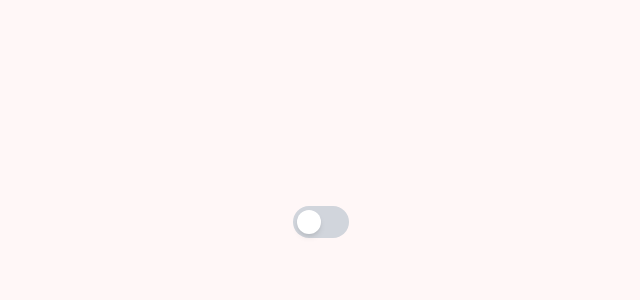
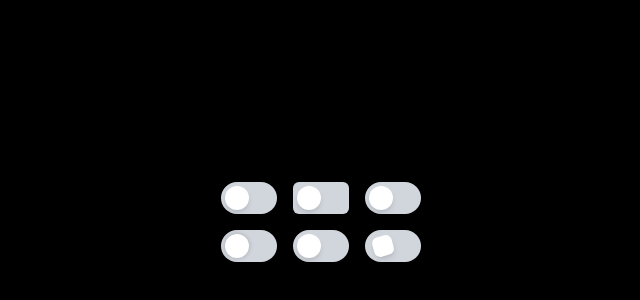
Before and after one commit to kurocodes/Animated-Components, a React (Vite) app: page / in a window 1280 px wide. Shown: the part 178-478 px from the top of the page, without its empty margins (319-959 px from the left). Built offline with nearby package versions, Linux system fonts and the light colour scheme.

Commit message:
Toggle Switches Completed

```diff
--- a/src/App.jsx
+++ b/src/App.jsx
@@ -6,8 +6,8 @@ import ToggleSwitchDemo from "./demos/ToggleSwitchDemo";
 const App = () => {
   return (
     // <div className="h-screen w-full place-content-center place-items-center" >
-    <div className="h-screen w-full place-content-center place-items-center bg-[#fff7f7]">
-      {/* <div className="h-screen w-full place-content-center place-items-center bg-[#000]"> */}
+    // <div className="h-screen w-full place-content-center place-items-center bg-[#fff7f7]">
+      <div className="h-screen w-full place-content-center place-items-center bg-[#000]">
       {/* <AnimatedButtonsDemo /> */}
       {/* <AnimatedCardsDemo /> */}
       {/* <AnimatedNavbarsDemo /> */}
--- a/src/components/Button/FireTrailButton.jsx
+++ b/src/components/Button/FireTrailButton.jsx
@@ -1,5 +1,8 @@
 import { useState } from "react";
 import { motion } from "motion/react";
+
+const btnStyle =
+  "relative min-w-40 h-12 px-8 bg-black text-orange-400 font-semibold rounded-full shadow-lg overflow-hidden cursor-pointer border-2 border-orange-500";
 
 export default function FireTrailButton() {
   const [coords, setCoords] = useState({ x: 0, y: 0 });
@@ -13,8 +16,7 @@ export default function FireTrailButton() {
 
   return (
     <motion.button
-      className="relative min-w-40 h-12 px-8 bg-black text-orange-400 font-semibold
-                 rounded-full shadow-lg overflow-hidden cursor-pointer border-2 border-orange-500"
+      className={btnStyle}
       whileTap={{ scale: 0.95 }}
       onMouseMove={handleMouseMove}
     >
--- a/src/components/ToggleSwtich/BaseToggle.jsx
+++ b/src/components/ToggleSwtich/BaseToggle.jsx
@@ -1,21 +1,39 @@
 import { useState } from "react";
 import { motion } from "motion/react";
 
-export default function BaseToggle({  }) {
+export default function BaseToggle({
+  containerClassName,
+  toggleOnStyle = "bg-green-400",
+  toggleOffStyle = "bg-gray-300",
+  clickAction,
+  renderSwtich,
+  children,
+  ...props
+}) {
   const [isOn, setIsOn] = useState(false);
 
   return (
-    <div
-      className={`w-14 h-8 flex items-center p-1 rounded-full cursor-pointer ${
-        isOn ? "bg-green-400" : "bg-gray-300"
-      }`}
-      onClick={() => setIsOn(!isOn)}
+    <motion.div
+      className={`relative w-14 h-8 flex items-center p-1 rounded-full overflow-hidden cursor-pointer ${
+        isOn ? toggleOnStyle : toggleOffStyle
+      } ${containerClassName}`}
+      onClick={(e) => {
+        setIsOn(!isOn);
+        if (clickAction) clickAction(e);
+      }}
+      {...props}
     >
-      <motion.div
-        className="bg-white w-6 h-6 rounded-full shadow-md"
-        animate={{ x: isOn ? 24 : 0 }}
-        transition={{ type: "spring", stiffness: 300, damping: 20 }}
-      />
-    </div>
+      {renderSwtich ? (
+        renderSwtich(isOn)
+      ) : (
+        <motion.div
+          className="w-6 h-6 bg-white rounded-full shadow-md"
+          animate={{ x: isOn ? 24 : 0 }}
+          transition={{ type: "spring", stiffness: 300, damping: 20 }}
+        ></motion.div>
+      )}
+
+      {children}
+    </motion.div>
   );
 }
--- /dev/null
+++ b/src/components/ToggleSwtich/BlockSlideToggle.jsx
@@ -0,0 +1,24 @@
+import BaseToggle from "./BaseToggle";
+import { motion } from "motion/react";
+
+export default function BlockSlideToggle() {
+  return (
+    <BaseToggle
+      containerClassName="p-2"
+      renderSwtich={(isOn) => (
+        <motion.div
+          className="w-5 h-5 bg-white rounded-md shadow-md"
+          animate={{
+            x: isOn ? 22 : 0,
+            rotate: isOn ? 15 : -15,
+          }}
+          transition={{
+            type: "spring",
+            stiffness: 300,
+            damping: 20,
+          }}
+        />
+      )}
+    />
+  );
+}
--- /dev/null
+++ b/src/components/ToggleSwtich/GlowToggle.jsx
@@ -0,0 +1,28 @@
+import BaseToggle from "./BaseToggle";
+import { motion } from "motion/react";
+
+export default function GlowToggle() {
+  return (
+    <BaseToggle
+      renderSwtich={(isOn) => (
+        <motion.div
+          className="w-6 h-6 bg-white rounded-full shadow-md"
+          animate={{
+            x: isOn ? 24 : 0,
+            boxShadow: isOn
+              ? ["0 0 5px #00ffff", "0 0 20px #00ffff", "0 0 5px #00ffff"]
+              : "0 0 5px rgba(0, 0, 0, 0.2)",
+          }}
+          transition={{
+            x: { type: "spring", stiffness: 300, damping: 20 },
+            boxShadow: {
+              duration: 2,
+              repeat: isOn ? Infinity : 0,
+              repeatType: "loop",
+            },
+          }}
+        ></motion.div>
+      )}
+    />
+  );
+}
--- /dev/null
+++ b/src/components/ToggleSwtich/GradientFillToggle.jsx
@@ -0,0 +1,10 @@
+import BaseToggle from "./BaseToggle";
+
+export default function GradientFillToggle() {
+  return (
+    <BaseToggle
+        toggleOnStyle="gradient-animated"
+        toggleOffStyle="bg-gray-300"
+    />
+  );
+}
--- /dev/null
+++ b/src/components/ToggleSwtich/MorphToggle.jsx
@@ -0,0 +1,17 @@
+import BaseToggle from "./BaseToggle";
+import { motion } from "motion/react";
+
+export default function MorphToggle() {
+  return (
+    <BaseToggle
+    containerClassName="rounded-md"
+      renderSwtich={(isOn) => (
+        <motion.div
+          className="w-6 h-6 bg-white shadow-md"
+          animate={{ x: isOn ? 24 : 0, borderRadius: isOn ? 5 : 50 }}
+          transition={{ type: "spring", stiffness: 300, damping: 20 }}
+        ></motion.div>
+      )}
+    />
+  );
+}
--- /dev/null
+++ b/src/components/ToggleSwtich/RippleToggle.jsx
@@ -0,0 +1,41 @@
+import { useState } from "react";
+import BaseToggle from "./BaseToggle";
+import { motion, AnimatePresence } from "motion/react";
+
+export default function RippleToggle() {
+  const [ripple, setRipple] = useState({ key: 0, x: 0, y: 0, radius: 0 });
+
+  const handleClick = (e) => {
+    const rect = e.currentTarget.getBoundingClientRect();
+    const x = e.clientX - rect.left;
+    const y = e.clientY - rect.top;
+    const topLeft = Math.hypot(0 - x, 0 - y);
+    const topRight = Math.hypot(rect.width - x, 0 - y);
+    const bottomLeft = Math.hypot(0 - x, rect.height - y);
+    const bottomRight = Math.hypot(rect.width - x, rect.height - y);
+    const radius = Math.max(topLeft, topRight, bottomLeft, bottomRight);
+    setRipple({ key: Date.now(), x, y, radius });
+    if (onClick) onClick(e);
+  };
+
+  return (
+    <BaseToggle clickAction={handleClick}>
+      <AnimatePresence initial={false}>
+        <motion.div
+          key={ripple.key}
+          className="absolute -translate-x-1/2 -translate-y-1/2 rounded-full bg-white/40"
+          style={{
+            top: ripple.y,
+            left: ripple.x,
+            width: ripple.radius * 2,
+            height: ripple.radius * 2,
+          }}
+          initial={{ opacity: 1, scale: 0 }}
+          animate={{ opacity: 0, scale: 1.2 }}
+          exit={{ opacity: 0 }}
+          transition={{ duration: 0.6, ease: "easeInOut" }}
+        />
+      </AnimatePresence>
+    </BaseToggle>
+  );
+}
--- a/src/demos/AnimatedButtonsDemo.jsx
+++ b/src/demos/AnimatedButtonsDemo.jsx
@@ -18,8 +18,8 @@ export default function AnimatedButtonsDemo() {
       {/* <TiltButton /> */}
       {/* <ConfettiButton /> */}
       {/* <TextSwapButton /> */}
-      <LoadingSuccessButton />
-      {/* <FireTrailButton /> */}
+      {/* <LoadingSuccessButton /> */}
+      <FireTrailButton />
     </div>
   );
 }
--- a/src/demos/ToggleSwitchDemo.jsx
+++ b/src/demos/ToggleSwitchDemo.jsx
@@ -1,9 +1,19 @@
 import BaseToggle from "../components/ToggleSwtich/BaseToggle";
+import BlockSlideToggle from "../components/ToggleSwtich/BlockSlideToggle";
+import GlowToggle from "../components/ToggleSwtich/GlowToggle";
+import GradientFillToggle from "../components/ToggleSwtich/GradientFillToggle";
+import MorphToggle from "../components/ToggleSwtich/MorphToggle";
+import RippleToggle from "../components/ToggleSwtich/RippleToggle";
 
 export default function ToggleSwitchDemo() {
   return (
-    <div>
+    <div className="grid grid-cols-3 gap-4">
       <BaseToggle />
+      <MorphToggle />
+      <GradientFillToggle />
+      <GlowToggle />
+      <RippleToggle />
+      <BlockSlideToggle />
     </div>
   );
 }
--- a/src/index.css
+++ b/src/index.css
@@ -96,3 +96,37 @@ body {
 .preserve-3d {
   transform-style: preserve-3d;
 }
+
+@keyframes gradientShift {
+  0% {
+    background-position: 0% 50%;
+  }
+  50% {
+    background-position: 100% 50%;
+  }
+  100% {
+    background-position: 0% 50%;
+  }
+}
+
+.gradient-animated {
+  background: linear-gradient(270deg, #ff6ec4, #7873f5, #42e695);
+  background-size: 600% 600%;
+  animation: gradientShift 5s ease infinite;
+}
+
+@keyframes pulseGlow {
+  0% {
+    box-shadow: 0 0 5px #00ffff, 0 0 10px #00ffff;
+  }
+  50% {
+    box-shadow: 0 0 20px #00ffff, 0 0 30px #00ffff;
+  }
+  100% {
+    box-shadow: 0 0 5px #00ffff, 0 0 10px #00ffff;
+  }
+}
+
+.glow {
+  animation: pulseGlow 2s infinite;
+}
```
